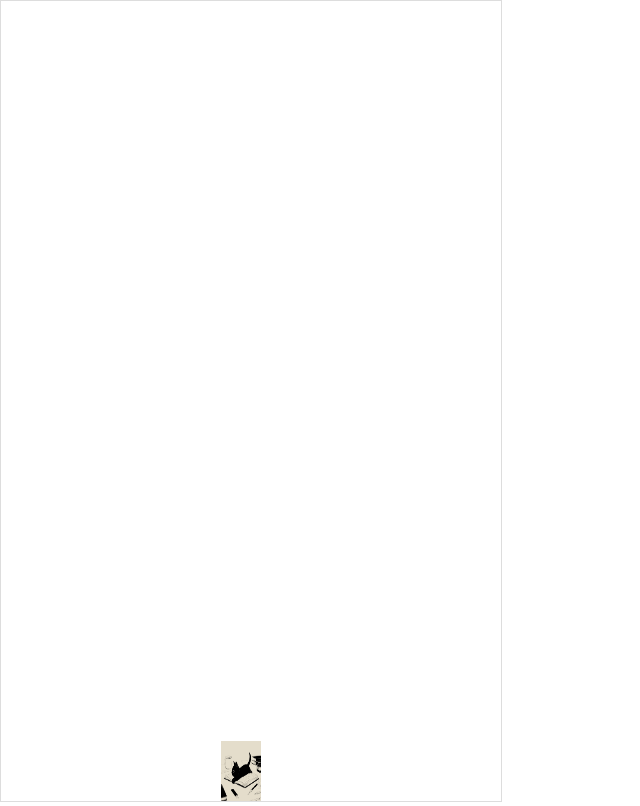
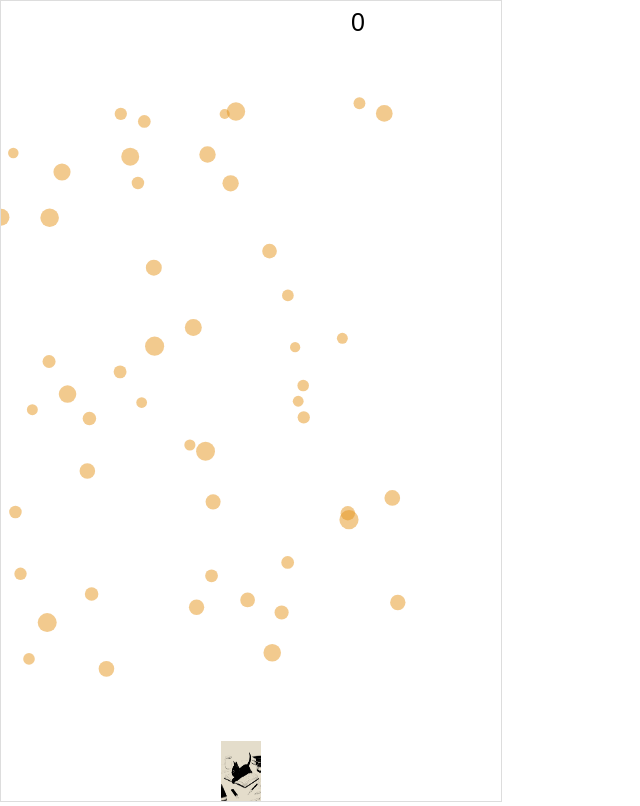
Before and after one commit to sonhwanju/WebGameDev, a plain HTML site: page index.html in a window 1280 px wide. Shown: the whole page, without its empty margins (0-640 px from the left). Drawn offline with Linux system fonts and the light colour scheme.

Commit message:
no message

```diff
--- a/Game.js
+++ b/Game.js
@@ -7,6 +7,13 @@ class Game {
         let p = new Player(220, 740, 200, 40, 60, img);
         this.objectList.push(p);
 
+
+        for(let i = 0; i < 50; i++) {
+            this.objectList.push(new Poop());
+        }
+
+        this.gameOver = false;
+        this.time = 0;
         this.ctx = canvas.getContext("2d");
 
         setInterval(()=>{
@@ -16,9 +23,24 @@ class Game {
     }
 
     update() {
+        if(this.gameOver) return;
         this.objectList.forEach(item => item.update());
+        let p = this.objectList[0];
+        for(let i = 1; i < this.objectList.length; i++) {
+            if(p.checkCol(this.objectList[i])) {
+                this.gameOver = true;
+                break;
+            }
+        }
+        //Math.round(this.time += 1/60);
     }
-    render(ctx) {
+    render() {
+        if(this.gameOver) return;
+        this.ctx.clearRect(0,0,500,800);
+        this.ctx.fillStyle = "#000";
+        this.ctx.font = "25px Arial";
+
+        this.ctx.fillText(this.time, 350,30);
         this.objectList.forEach(item => item.render(this.ctx));
     }
 }
--- a/Player.js
+++ b/Player.js
@@ -19,7 +19,13 @@ class Player {
         }
     }
     render(ctx) {
-        ctx.clearRect(0,0,500,800);
         ctx.drawImage(this.sprite, this.x, this.y, this.w, this.h);
     }
+
+    checkCol(poop) {
+        let px = this.x + this.w / 2;
+        let py = this.y + this.h / 2;
+        let d = Math.sqrt((poop.x - px) * (poop.x - px) + (poop.y - py) * (poop.y - py));
+        return d < poop.r + this.w/2;
+    }
 }
--- /dev/null
+++ b/Poop.js
@@ -0,0 +1,31 @@
+class Poop {
+    constructor() {
+        this.x;
+        this.y ;
+        this.speed;
+        this.r;
+        this.color = 'rgba(230,150,30,0.5)';
+        this.reset();
+    }
+
+    reset() {
+        this.y = 0;
+        this.x = Math.random()*400; // Math.random은 0~1까지의 랜덤값을 만듦
+        this.speed = 20 + Math.random()*120;
+        this.r = 5 + Math.random()*5;
+        //this.color = rgba()
+    }
+    update() {
+        this.y += this.speed * 1/60;
+        if(this.y > 800 + this.r) {
+            this.reset();
+        }
+    }
+    //1번과제 reset시 색상 랜덤
+    render(ctx) {
+        ctx.fillStyle = this.color;
+        ctx.beginPath();
+        ctx.arc(this.x, this.y, this.r, 0, Math.PI * 2);
+        ctx.fill();
+    }
+}
--- a/index.html
+++ b/index.html
@@ -11,6 +11,7 @@
         <canvas id="gameCanvas" width="500" height="800"></canvas>
         <script src ="InputSystem.js"></script>
         <script src = "Player.js"></script>
+        <script src = "Poop.js"></script>
         <script src = "Game.js"></script>
         <script>
             let canvas = document.querySelector("#gameCanvas");
```
